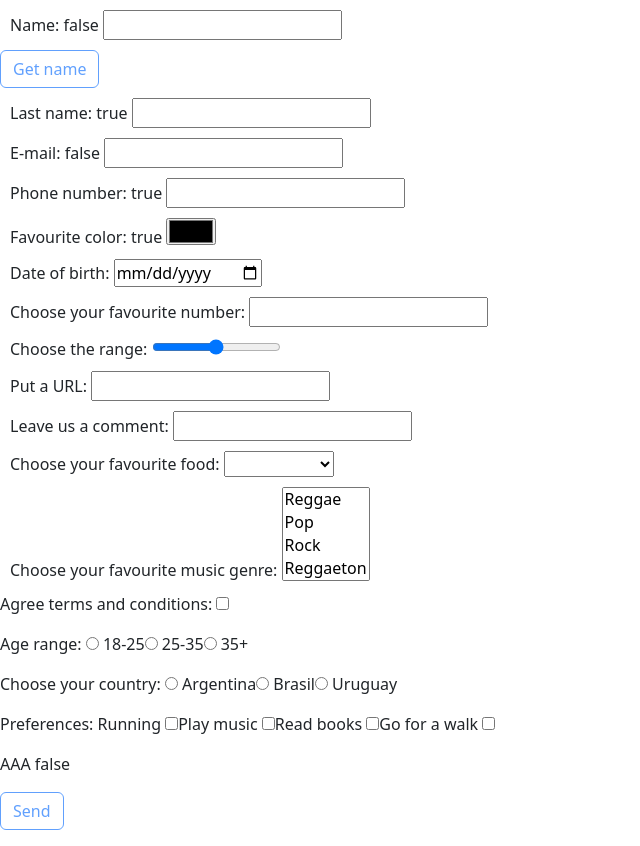
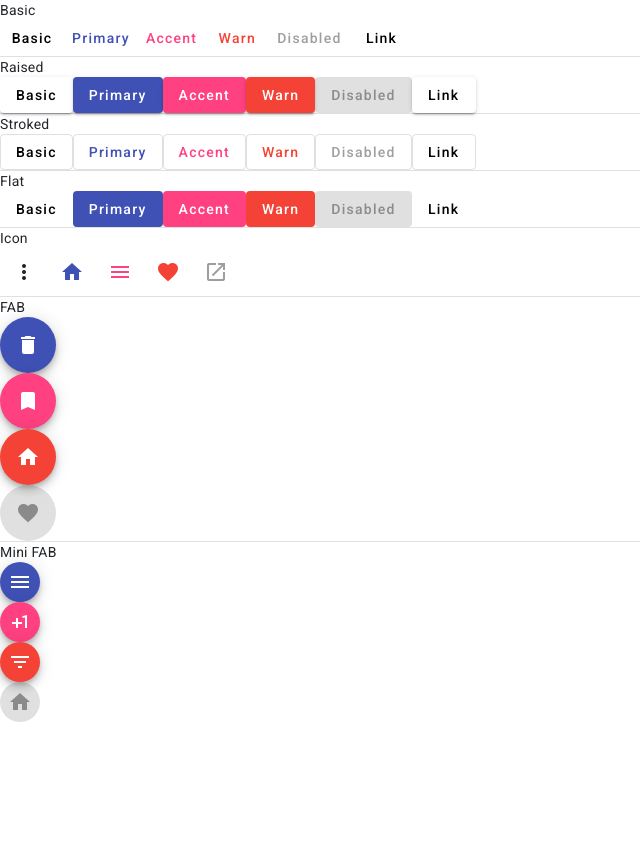
Before and after one commit to MarianoAldair/sam-store, an Angular app in the folder my-store/my-store/: page / in a window 1280 px wide. Shown: the whole page, without its empty margins (0-640 px from the left). After the commit the page ends 800 px from the top, so only its background shows below. Built offline with nearby package versions, Linux system fonts and the light colour scheme.

Commit message:
Add Material and works!

```diff
--- a/my-store/my-store/angular.json
+++ b/my-store/my-store/angular.json
@@ -25,6 +25,7 @@
               "src/assets"
             ],
             "styles": [
+              "@angular/material/prebuilt-themes/indigo-pink.css",
               "node_modules/bootstrap/dist/css/bootstrap.min.css",
               "src/styles.css"
             ],
@@ -90,6 +91,7 @@
               "src/assets"
             ],
             "styles": [
+              "@angular/material/prebuilt-themes/indigo-pink.css",
               "src/styles.css"
             ],
             "scripts": []
--- a/my-store/my-store/package.json
+++ b/my-store/my-store/package.json
@@ -11,10 +11,12 @@
   "private": true,
   "dependencies": {
     "@angular/animations": "^16.2.0",
+    "@angular/cdk": "~16.2.2",
     "@angular/common": "^16.2.0",
     "@angular/compiler": "^16.2.0",
     "@angular/core": "^16.2.0",
     "@angular/forms": "^16.2.0",
+    "@angular/material": "~16.2.2",
     "@angular/platform-browser": "^16.2.0",
     "@angular/platform-browser-dynamic": "^16.2.0",
     "@angular/router": "^16.2.0",
--- a/my-store/my-store/src/app/app.component.html
+++ b/my-store/my-store/src/app/app.component.html
@@ -1 +1,126 @@
-<app-login-form></app-login-form>
+<section>
+  <div class="example-label">Basic</div>
+  <div class="example-button-row">
+    <button mat-button>Basic</button>
+    <button mat-button color="primary">Primary</button>
+    <button mat-button color="accent">Accent</button>
+    <button mat-button color="warn">Warn</button>
+    <button mat-button disabled>Disabled</button>
+    <a mat-button href="https://www.google.com/" target="_blank">Link</a>
+  </div>
+</section>
+<mat-divider></mat-divider>
+<section>
+  <div class="example-label">Raised</div>
+  <div class="example-button-row">
+    <button mat-raised-button>Basic</button>
+    <button mat-raised-button color="primary">Primary</button>
+    <button mat-raised-button color="accent">Accent</button>
+    <button mat-raised-button color="warn">Warn</button>
+    <button mat-raised-button disabled>Disabled</button>
+    <a mat-raised-button href="https://www.google.com/" target="_blank">Link</a>
+  </div>
+</section>
+<mat-divider></mat-divider>
+<section>
+  <div class="example-label">Stroked</div>
+  <div class="example-button-row">
+    <button mat-stroked-button>Basic</button>
+    <button mat-stroked-button color="primary">Primary</button>
+    <button mat-stroked-button color="accent">Accent</button>
+    <button mat-stroked-button color="warn">Warn</button>
+    <button mat-stroked-button disabled>Disabled</button>
+    <a mat-stroked-button href="https://www.google.com/" target="_blank">Link</a>
+  </div>
+</section>
+<mat-divider></mat-divider>
+<section>
+  <div class="example-label">Flat</div>
+  <div class="example-button-row">
+    <button mat-flat-button>Basic</button>
+    <button mat-flat-button color="primary">Primary</button>
+    <button mat-flat-button color="accent">Accent</button>
+    <button mat-flat-button color="warn">Warn</button>
+    <button mat-flat-button disabled>Disabled</button>
+    <a mat-flat-button href="https://www.google.com/" target="_blank">Link</a>
+  </div>
+</section>
+<mat-divider></mat-divider>
+<section>
+  <div class="example-label">Icon</div>
+  <div class="example-button-row">
+    <div class="example-flex-container">
+      <button mat-icon-button aria-label="Example icon button with a vertical three dot icon">
+        <mat-icon>more_vert</mat-icon>
+      </button>
+      <button mat-icon-button color="primary" aria-label="Example icon button with a home icon">
+        <mat-icon>home</mat-icon>
+      </button>
+      <button mat-icon-button color="accent" aria-label="Example icon button with a menu icon">
+        <mat-icon>menu</mat-icon>
+      </button>
+      <button mat-icon-button color="warn" aria-label="Example icon button with a heart icon">
+        <mat-icon>favorite</mat-icon>
+      </button>
+      <button mat-icon-button disabled aria-label="Example icon button with a open in new tab icon">
+        <mat-icon>open_in_new</mat-icon>
+      </button>
+    </div>
+  </div>
+</section>
+<mat-divider></mat-divider>
+<section>
+  <div class="example-label">FAB</div>
+  <div class="example-button-row">
+    <div class="example-flex-container">
+      <div class="example-button-container">
+        <button mat-fab color="primary" aria-label="Example icon button with a delete icon">
+          <mat-icon>delete</mat-icon>
+        </button>
+      </div>
+      <div class="example-button-container">
+        <button mat-fab color="accent" aria-label="Example icon button with a bookmark icon">
+          <mat-icon>bookmark</mat-icon>
+        </button>
+      </div>
+      <div class="example-button-container">
+        <button mat-fab color="warn" aria-label="Example icon button with a home icon">
+          <mat-icon>home</mat-icon>
+        </button>
+      </div>
+      <div class="example-button-container">
+        <button mat-fab disabled aria-label="Example icon button with a heart icon">
+          <mat-icon>favorite</mat-icon>
+        </button>
+      </div>
+    </div>
+  </div>
+</section>
+<mat-divider></mat-divider>
+<section>
+  <div class="example-label">Mini FAB</div>
+  <div class="example-button-row">
+    <div class="example-flex-container">
+      <div class="example-button-container">
+        <button mat-mini-fab color="primary" aria-label="Example icon button with a menu icon">
+          <mat-icon>menu</mat-icon>
+        </button>
+      </div>
+      <div class="example-button-container">
+        <button mat-mini-fab color="accent" aria-label="Example icon button with a plus one icon">
+          <mat-icon>plus_one</mat-icon>
+        </button>
+      </div>
+      <div class="example-button-container">
+        <button mat-mini-fab color="warn" aria-label="Example icon button with a filter list icon">
+          <mat-icon>filter_list</mat-icon>
+        </button>
+      </div>
+      <div class="example-button-container">
+        <button mat-mini-fab disabled aria-label="Example icon button with a home icon">
+          <mat-icon>home</mat-icon>
+        </button>
+      </div>
+    </div>
+  </div>
+</section>
--- a/my-store/my-store/src/app/components/login-form/login-form.component.html
+++ b/my-store/my-store/src/app/components/login-form/login-form.component.html
@@ -1,4 +1,20 @@
-<form [formGroup]="form" (ngSubmit)="save($event)">
+<mat-form-field>
+  <mat-label>Input</mat-label>
+  <input matInput>
+</mat-form-field>
+<mat-form-field>
+  <mat-label>Select</mat-label>
+  <mat-select>
+    <mat-option value="one">First option</mat-option>
+    <mat-option value="two">Second option</mat-option>
+  </mat-select>
+</mat-form-field>
+<mat-form-field>
+  <mat-label>Textarea</mat-label>
+  <textarea matInput></textarea>
+</mat-form-field>
+
+<!-- <form [formGroup]="form" (ngSubmit)="save($event)">
   <p style="margin: 10px;">
     Name: {{ nameField?.value }} {{ nameField?.valid }}
     <input type="text" formControlName="name">
@@ -151,7 +167,9 @@
       Send
     </button>
   </p>
-</form>
+</form> -->
+
+<!----------------------------------------------------------------------------------->
 <!-- <div class="container mt-5" hidden>
   <div class="row">
     <form>
--- a/my-store/my-store/src/index.html
+++ b/my-store/my-store/src/index.html
@@ -6,8 +6,11 @@
   <base href="/">
   <meta name="viewport" content="width=device-width, initial-scale=1">
   <link rel="icon" type="image/x-icon" href="favicon.ico">
+  <link rel="preconnect" href="https://fonts.gstatic.com">
+  <link href="https://fonts.googleapis.com/css2?family=Roboto:wght@300;400;500&display=swap" rel="stylesheet">
+  <link href="https://fonts.googleapis.com/icon?family=Material+Icons" rel="stylesheet">
 </head>
-<body>
+<body class="mat-typography">
   <app-root></app-root>
 </body>
 </html>
--- a/my-store/my-store/src/styles.css
+++ b/my-store/my-store/src/styles.css
@@ -1 +1,4 @@
 /* You can add global styles to this file, and also import other style files */
+
+html, body { height: 100%; }
+body { margin: 0; font-family: Roboto, "Helvetica Neue", sans-serif; }
```
Also changed, not shown: my-store/my-store/src/app/app.module.ts (+6 -2 lines), my-store/my-store/src/app/material.module.ts (added, +22 -0 lines), 1 other file (tests, documents, lock files or other folders).
